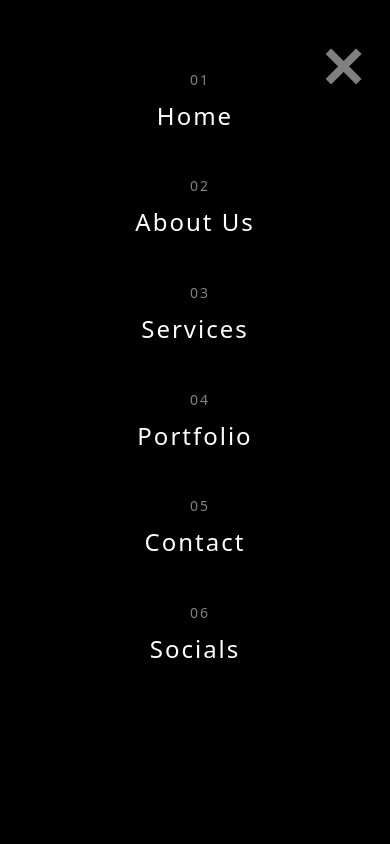
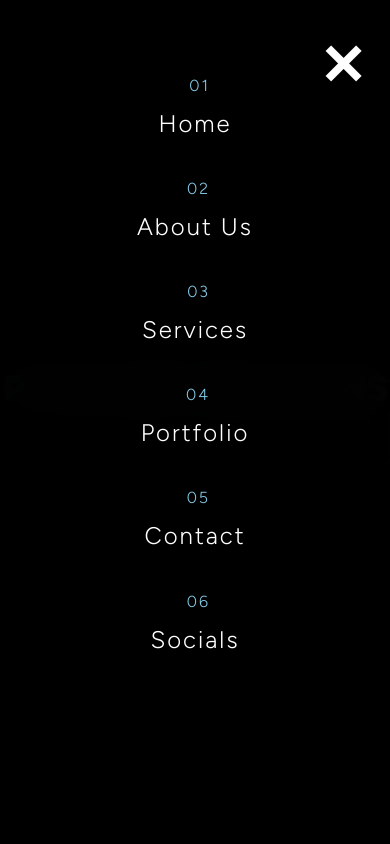
Before and after one commit to KristianPejic/PrestigioSolutions, an Angular app: page / in a window 390 px wide. Both pictures are taken after a click on the button "Toggle navigation menu". Shown: the top 844 px of the page. Built offline with nearby package versions, Linux system fonts and the light colour scheme.

Commit message:
style/font: Adding a new colour palette and defining global styles, as well as adding a new font. New Navbar with just the hamburger menu

```diff
--- a/src/app/components/hero/hero.css
+++ b/src/app/components/hero/hero.css
@@ -1,6 +1,6 @@
 /* Content layer under curtain */
 .z-15 {
-  z-index: 10; /* Changed from 15 to 150 to be above tiles */
+  z-index: 10;
 }
 
 /* Make sure text has pointer-events: none */
@@ -14,7 +14,7 @@
   pointer-events: none;
 }
 
-/* Text starts animating when first wave covers (but hidden behind white tiles) */
+/* Text starts animating when first wave covers (but hidden behind tiles) */
 .show-scrolling-text .scrolling-text-wrapper {
   opacity: 1;
 }
@@ -69,14 +69,12 @@
 }
 
 /* Hero Content Overlay Styles */
-/* Initially hidden - no animations */
 .hero-content-hidden .hero-content-wrapper,
 .hero-content-hidden {
   opacity: 0;
   visibility: hidden;
 }
 
-/* Visible when second wave reveals content */
 .hero-content-visible .hero-content-wrapper,
 .hero-content-visible {
   opacity: 1;
@@ -85,14 +83,19 @@
 
 /* Hero title styling */
 .hero-title {
+  color: var(--text-light);
   text-shadow: 0 0 30px rgba(255, 255, 255, 0.3);
   filter: drop-shadow(0 4px 8px rgba(0, 0, 0, 0.3));
 }
 
+.hero-title .text-primary {
+  color: var(--primary-text-color);
+}
+
 .hero-subtitle {
+  color: var(--text-light);
   text-shadow: 0 2px 4px rgba(0, 0, 0, 0.5);
 }
-
 
 /* Responsive adjustments for scrolling text */
 @media (max-width: 1200px) {
@@ -117,8 +120,6 @@
   .hero-subtitle {
     font-size: 1rem !important;
   }
-
-
 }
 
 @media (max-width: 480px) {
@@ -135,8 +136,6 @@
   .hero-subtitle {
     font-size: 0.875rem !important;
   }
-
-
 }
 
 /* Performance optimization */
@@ -157,8 +156,7 @@
     animation: none;
   }
 
-  .hero-content-wrapper
-  {
+  .hero-content-wrapper {
     transition: opacity 0.2s ease;
     transform: none;
   }
--- a/src/app/components/hero/hero.html
+++ b/src/app/components/hero/hero.html
@@ -22,7 +22,6 @@
     </div>
 
     <!-- HERO CONTENT OVERLAY (Below tile animation) -->
-    <!-- Show during animation (after first wave) instead of waiting for completion -->
     <div class="absolute inset-0 flex flex-col items-center justify-center pointer-events-none z-10"
          [ngClass]="{
            'hero-content-hidden': !showHeroContent,
@@ -31,42 +30,40 @@
 
       <div class="hero-content-wrapper mb-8 flex justify-center">
         <div class="inline-block text-center sm:text-left">
-          <p class="text-gray-200 font-semibold tracking-wide
+          <p class="font-semibold tracking-wide
               text-sm sm:text-base md:text-lg lg:text-xl mb-2
-              text-center sm:text-left">
+              text-center sm:text-left text-white">
             Software nach Maß
           </p>
-          <h1 class="inline-block text-white font-black leading-tight tracking-tight
-               text-4xl sm:text-6xl lg:text-7xl xl:text-8xl text-center">
-            <span class="text-green-400">P</span>RESTIGIO
-            <span class="text-green-400">S</span>OLUTIONS
+          <h1 class="inline-block font-black leading-tight tracking-tight
+               text-4xl sm:text-6xl lg:text-7xl xl:text-8xl text-center text-white">
+            <span class="text-primary">P</span>RESTIGIO
+            <span class="text-primary">S</span>OLUTIONS
           </h1>
         </div>
       </div>
 
-
-
       <!-- Hero Button -->
       <div class="relative z-[200] group cursor-pointer" (click)="onDiscoverClick()">
         <div
-          class="relative z-10 px-8 py-4 border-2 border-[#4ade80] bg-transparent text-white font-bold text-lg rounded-lg
+          class="relative z-10 px-8 py-4 border-2 bg-transparent font-bold text-lg rounded-lg
            transform transition-all duration-300 group-hover:translate-y-1 group-hover:translate-x-1
            shadow-[6px_6px_10px_rgba(0,0,0,0.6),-6px_-6px_10px_rgba(255,255,255,0.1)]
            group-hover:shadow-[8px_8px_15px_rgba(0,0,0,0.8),-8px_-8px_15px_rgba(255,255,255,0.15)]
-           block text-center pointer-events-auto">
+           block text-center pointer-events-auto border-[var(--primary-color)] text-white">
           Jetzt Entdecken
         </div>
 
         <!-- Dashed border -->
         <div
-          class="absolute inset-0 border-2 border-dashed border-[#4ade80] rounded-lg opacity-50 group-hover:opacity-100 transition-opacity duration-300 pointer-events-none">
+          class="absolute inset-0 border-2 border-dashed rounded-lg opacity-50 group-hover:opacity-100 transition-opacity duration-300 pointer-events-none border-[var(--primary-color)]">
         </div>
 
         <!-- Ping bubbles -->
-        <div class="absolute -top-2 -right-2 w-4 h-4 bg-[#4ade80] rounded-full animate-ping shadow-lg pointer-events-none"></div>
-        <div class="absolute -bottom-2 -left-2 w-4 h-4 bg-[#4ade80] rounded-full animate-ping shadow-lg pointer-events-none"></div>
-        <div class="absolute top-1/3 left-3 w-3 h-3 bg-[#4ade80] rounded-full animate-ping opacity-70 pointer-events-none"></div>
-        <div class="absolute top-2/3 right-3 w-3 h-3 bg-[#4ade80] rounded-full animate-ping opacity-70 pointer-events-none"></div>
+        <div class="absolute -top-2 -right-2 w-4 h-4 rounded-full animate-ping shadow-lg pointer-events-none bg-[var(--primary-color)]"></div>
+        <div class="absolute -bottom-2 -left-2 w-4 h-4 rounded-full animate-ping shadow-lg pointer-events-none bg-[var(--primary-color)]"></div>
+        <div class="absolute top-1/3 left-3 w-3 h-3 rounded-full animate-ping opacity-70 pointer-events-none bg-[var(--primary-color)]"></div>
+        <div class="absolute top-2/3 right-3 w-3 h-3 rounded-full animate-ping opacity-70 pointer-events-none bg-[var(--primary-color)]"></div>
       </div>
 
     </div>
--- a/src/app/components/navbar/navbar.css
+++ b/src/app/components/navbar/navbar.css
@@ -1,139 +1,14 @@
-/* ================= Diagonal Mask Animation ================= */
-.mask-animation-container {
-  position: fixed;
-  top: 0;
-  left: 0;
-  right: 0;
-  bottom: 0;
-  width: 100vw;
-  height: 100vh;
-  z-index: 9999999; /* Above everything */
-  overflow: hidden;
-  margin: 0;
-  padding: 0;
-  pointer-events: none;
-}
-
-.diagonal-mask {
-  position: absolute;
-  width: 300%; /* Much larger to ensure coverage */
-  height: 300%; /* Much larger to ensure coverage */
-  top: -100%; /* Start from way outside the viewport */
-  left: -100%; /* Start from way outside the viewport */
-  transform-origin: center center;
-  will-change: transform;
-  backface-visibility: hidden;
-  -webkit-backface-visibility: hidden;
-  transform-style: preserve-3d;
-}
-
-/* Direction Classes - Completely redesigned for full coverage */
-.diagonal-mask.tr-bl {
-  transform: translateX(150%) translateY(-150%) scale(0) rotate(45deg) translateZ(0);
-}
-.diagonal-mask.tr-bl.mask-covering {
-  transform: translateX(0%) translateY(0%) scale(2) rotate(45deg) translateZ(0);
-}
-.diagonal-mask.tr-bl.mask-uncovering {
-  transform: translateX(-150%) translateY(150%) scale(0) rotate(45deg) translateZ(0);
-}
-
-.diagonal-mask.tl-br {
-  transform: translateX(-150%) translateY(-150%) scale(0) rotate(-45deg) translateZ(0);
-}
-.diagonal-mask.tl-br.mask-covering {
-  transform: translateX(0%) translateY(0%) scale(2) rotate(-45deg) translateZ(0);
-}
-.diagonal-mask.tl-br.mask-uncovering {
-  transform: translateX(150%) translateY(150%) scale(0) rotate(-45deg) translateZ(0);
-}
-
-.diagonal-mask.bl-tr {
-  transform: translateX(-150%) translateY(150%) scale(0) rotate(45deg) translateZ(0);
-}
-.diagonal-mask.bl-tr.mask-covering {
-  transform: translateX(0%) translateY(0%) scale(2) rotate(45deg) translateZ(0);
-}
-.diagonal-mask.bl-tr.mask-uncovering {
-  transform: translateX(150%) translateY(-150%) scale(0) rotate(45deg) translateZ(0);
-}
-
-.diagonal-mask.br-tl {
-  transform: translateX(150%) translateY(150%) scale(0) rotate(-45deg) translateZ(0);
-}
-.diagonal-mask.br-tl.mask-covering {
-  transform: translateX(0%) translateY(0%) scale(2) rotate(-45deg) translateZ(0);
-}
-.diagonal-mask.br-tl.mask-uncovering {
-  transform: translateX(-150%) translateY(-150%) scale(0) rotate(-45deg) translateZ(0);
-}
-
-/* Easing Types */
-.diagonal-mask.smooth {
-  transition-timing-function: cubic-bezier(0.23, 1, 0.32, 1);
-}
-.diagonal-mask.bouncy {
-  transition-timing-function: cubic-bezier(0.68, -0.55, 0.265, 1.55);
-}
-.diagonal-mask.sharp {
-  transition-timing-function: cubic-bezier(0.25, 0.46, 0.45, 0.94);
-}
-.diagonal-mask.elastic {
-  transition-timing-function: cubic-bezier(0.175, 0.885, 0.32, 1.275);
-}
-
-/* Loading Indicator */
-.loading-indicator {
-  position: absolute;
-  top: 50%;
-  left: 50%;
-  transform: translate(-50%, -50%);
-  display: flex;
-  flex-direction: column;
-  align-items: center;
-  gap: 20px;
-  z-index: 99999999;
-  pointer-events: none;
-}
-
-.spinner {
-  width: 40px;
-  height: 40px;
-  border: 3px solid rgba(0, 0, 0, 0.1);
-  border-left: 3px solid #10b981;
-  border-radius: 50%;
-  animation: spin 1s linear infinite;
-}
-
-.loading-text {
-  font-size: 1.1rem;
-  font-weight: 500;
-  color: #374151;
-  margin: 0;
-  opacity: 0.9;
-  text-align: center;
-}
-
-@keyframes spin {
-  0% { transform: rotate(0deg); }
-  100% { transform: rotate(360deg); }
-}
-
 /* ================= Navbar Wrapper ================= */
 .navbar-wrapper {
   position: fixed;
   top: 0;
-  left: 0;
   right: 0;
   z-index: 999998;
-  background: rgba(0, 0, 0, 0.1);
-  backdrop-filter: blur(10px);
-  -webkit-backdrop-filter: blur(10px);
-  border-bottom: 1px solid rgba(255, 255, 255, 0.1);
-  padding: 1rem 0;
+  background: transparent; /* no background */
+  padding: 1rem 2rem;
   opacity: 0;
   visibility: hidden;
-  transition: all 0.5s ease;
+  transition: opacity 0.5s ease;
 }
 
 .navbar-wrapper.visible {
@@ -142,78 +17,50 @@
 }
 
 .navbar-content {
-  max-width: 1200px;
-  margin: 0 auto;
   display: flex;
-  justify-content: space-between;
+  justify-content: flex-end; /* push hamburger to right */
   align-items: center;
-  padding: 0 2rem;
-}
-
-.logo a {
-  text-decoration: none;
-  color: white;
-  transition: color 0.3s ease;
-}
-
-.logo a:hover {
-  color: #10b981;
-}
-
-.logo-text {
-  font-size: 1.5rem;
-  font-weight: 900;
-  color: inherit;
-  letter-spacing: -0.02em;
 }
 
 /* ================= Hamburger Button ================= */
 .hamburger-btn {
-  width: 40px;
-  height: 40px;
+  width: 60px;
+  height: 60px;
   background: none;
   border: none;
   cursor: pointer;
   position: relative;
   z-index: 9999998;
-  padding: 8px;
+  padding: 12px;
   display: flex;
   flex-direction: column;
   justify-content: center;
   align-items: center;
-  gap: 4px;
+  gap: 6px;
   transition: transform 0.3s ease;
+  outline: none; /* remove focus outline */
 }
 
-.hamburger-btn:disabled {
-  cursor: not-allowed;
-  opacity: 0.7;
-}
-
-.hamburger-btn.animating {
-  pointer-events: none;
-}
-
-.hamburger-btn:hover:not(:disabled) {
-  transform: scale(1.1);
+.hamburger-btn:focus {
+  outline: none; /* remove focus outline */
 }
 
 .line {
   display: block;
-  width: 24px;
-  height: 2px;
+  width: 36px;
+  height: 4px;
   background: white;
   transition: all 0.3s ease;
   transform-origin: center;
 }
 
 .hamburger-btn:hover:not(:disabled) .line {
-  background: #10b981;
+  background: var(--primary-color);
 }
 
 /* Hamburger Animation States */
 .hamburger-btn.active .line1 {
-  transform: rotate(45deg) translate(5px, 5px);
+  transform: rotate(45deg) translate(6px, 6px);
 }
 
 .hamburger-btn.active .line2 {
@@ -221,7 +68,7 @@
 }
 
 .hamburger-btn.active .line3 {
-  transform: rotate(-45deg) translate(7px, -6px);
+  transform: rotate(-45deg) translate(8px, -7px);
 }
 
 /* ================= Fullscreen Menu ================= */
@@ -237,17 +84,11 @@
   z-index: 999999;
   opacity: 0;
   visibility: hidden;
-  /* Removed the transform animations - menu will appear instantly */
 }
 
 .fullscreen-menu.active {
   opacity: 1;
   visibility: visible;
-  /* No transform needed - just show/hide */
-}
-
-.fullscreen-menu.animating {
-  pointer-events: none;
 }
 
 .menu-inner {
@@ -265,129 +106,120 @@
   right: 2rem;
   font-size: 4rem;
   font-weight: 900;
-  color: white;
   background: none;
   border: none;
   cursor: pointer;
   z-index: 10000;
   transition: color 0.3s ease, transform 0.4s ease;
+  color: white;
+  outline: none; /* remove focus outline */
+}
+
+.close-btn:focus {
+  outline: none; /* remove focus outline */
 }
 
 .close-btn:hover:not(:disabled) {
-  color: #10b981;
+  color: var(--primary-color);
   transform: scale(1.25) rotate(90deg);
-}
-
-.close-btn:disabled {
-  cursor: not-allowed;
-  opacity: 0.5;
 }
 
 /* ================= Menu Items ================= */
 .menu-nav {
-  margin-top: 0;
+  display: flex;
+  flex-direction: column;
+  gap: 2.5rem;
+  margin-top: 3rem;
 }
 
 .menu-item {
   display: flex;
   align-items: center;
   justify-content: center;
-  gap: 2rem;
-  color: white;
+  gap: 3rem;
   text-decoration: none;
   font-size: 2rem;
   font-weight: 300;
   letter-spacing: 2px;
-  margin: 0.5rem 0;
-  opacity: 1; /* Always visible when menu is active */
-  transform: translateY(0) scale(1); /* No initial transform */
-  transition: color 0.3s ease, background 0.3s ease;
-  padding: 0.8rem;
+  transition: color 0.3s ease, background 0.3s ease, transform 0.3s ease;
+  padding: 1rem 1.5rem;
   border-radius: 8px;
+  outline: none; /* remove focus outline */
 }
 
-/* Remove the delayed animation - items appear instantly */
-.fullscreen-menu.active .menu-item {
-  opacity: 1;
-  transform: translateY(0) scale(1);
+.menu-item:focus {
+  outline: none; /* remove focus outline */
 }
 
-.menu-item:hover:not(.disabled) {
-  color: #10b981;
-  background: rgba(16, 185, 129, 0.1);
-}
-
-.menu-item.disabled {
-  pointer-events: none;
-  opacity: 0.5;
-}
-
-.menu-number {
+.menu-item .menu-number {
   font-size: 1rem;
-  color: rgba(255, 255, 255, 0.5);
+  color: var(--primary-color);
   min-width: 30px;
   text-align: right;
   font-weight: 300;
 }
 
-.menu-text {
+.menu-item .menu-text {
+  color: white;
   transition: transform 0.3s ease;
 }
 
+.menu-item:hover:not(.disabled) {
+  color: var(--primary-color);
+  background: rgba(var(--primary-color-rgb), 0.15);
+}
+
 .menu-item:hover:not(.disabled) .menu-text {
-  transform: translateX(10px);
+  transform: translateX(12px);
 }
 
 /* ================= Responsive ================= */
 @media (max-width: 768px) {
-  .navbar-content {
-    padding: 0 1rem;
+  .hamburger-btn {
+    width: 50px;
+    height: 50px;
+    padding: 10px;
+    gap: 5px;
   }
 
-  .logo-text {
-    font-size: 1.25rem;
+  .line {
+    width: 30px;
+    height: 3px;
+  }
+
+  .menu-nav {
+    gap: 1.5rem;
   }
 
   .menu-item {
-    font-size: 2rem;
-    margin: 1rem 0;
-    gap: 1rem;
-  }
-
-  .hamburger-btn {
-    width: 36px;
-    height: 36px;
-  }
-
-  .line {
-    width: 20px;
-  }
-
-  .menu-inner {
-    padding-top: 3rem;
-  }
-
-  .diagonal-mask {
-    width: 350%; /* Even more coverage for mobile */
-    height: 350%;
-    top: -125%;
-    left: -125%;
-  }
-
-  .loading-text {
-    font-size: 1rem;
+    font-size: 1.75rem;
+    gap: 2rem;
+    padding: 0.8rem 1.2rem;
   }
 }
 
 @media (max-width: 480px) {
+  .hamburger-btn {
+    width: 44px;
+    height: 44px;
+    padding: 8px;
+    gap: 4px;
+  }
+
+  .line {
+    width: 26px;
+    height: 3px;
+  }
+
+  .menu-nav {
+    gap: 1rem;
+  }
+
   .menu-item {
     font-size: 1.5rem;
     flex-direction: column;
     gap: 0.5rem;
-  }
-
-  .menu-number {
-    font-size: 0.875rem;
+    padding: 0.6rem 1rem;
   }
 
   .close-btn {
@@ -395,72 +227,14 @@
     top: 1.5rem;
     right: 1.5rem;
   }
-
-  .menu-inner {
-    padding-top: 2.5rem;
-  }
-
-  .diagonal-mask {
-    width: 400%; /* Maximum coverage for small screens */
-    height: 400%;
-    top: -150%;
-    left: -150%;
-  }
-
-  .spinner {
-    width: 32px;
-    height: 32px;
-    border-width: 2px;
-  }
-
-  .loading-text {
-    font-size: 0.9rem;
-  }
-}
-
-/* ================= Global Reset ================= */
-* {
-  box-sizing: border-box;
-}
-
-.hamburger-btn:focus,
-.menu-item:focus,
-.close-btn:focus {
-  outline: 2px solid #10b981;
-  outline-offset: 2px;
 }
 
 /* ================= Performance Optimizations ================= */
-.diagonal-mask {
-  transform: translateZ(0);
-  -webkit-transform: translateZ(0);
-  -webkit-font-smoothing: antialiased;
-  -moz-osx-font-smoothing: grayscale;
-  contain: layout style paint;
+.fullscreen-menu,
+.hamburger-btn,
+.line,
+.menu-item,
+.close-btn {
+  backface-visibility: hidden;
+  transform-style: preserve-3d;
 }
-
-/* ================= Browser Compatibility ================= */
-@supports not (backdrop-filter: blur(10px)) {
-  .diagonal-mask {
-    background: #000000 !important;
-  }
-}
-
-/* Reduce motion for users who prefer it */
-@media (prefers-reduced-motion: reduce) {
-  .diagonal-mask {
-    transition-duration: 0.3s !important;
-  }
-
-  .spinner {
-    animation-duration: 2s;
-  }
-
-  .fullscreen-menu {
-    transition-duration: 0.3s !important;
-  }
-
-  .menu-item {
-    transition-duration: 0.2s !important;
-  }
-}
--- a/src/app/components/navbar/navbar.html
+++ b/src/app/components/navbar/navbar.html
@@ -1,39 +1,12 @@
-<!-- Diagonal Mask Animation Overlay (shows when menu is toggled) -->
-<ng-container *ngIf="showMask">
-  <div class="mask-animation-container">
-    <div class="diagonal-mask"
-         [class]="getMaskClasses()"
-         [style.background]="maskBackground"
-         [style.transition-duration]="animationDuration + 'ms'">
-    </div>
-
-    <!-- Optional loading indicator -->
-    <div class="loading-indicator" *ngIf="showLoadingIndicator && isCovering && !isUncovering">
-      <div class="spinner"></div>
-      <p class="loading-text">{{ loadingText }}</p>
-    </div>
-  </div>
-</ng-container>
-
 <!-- Navbar Container -->
 <nav class="navbar-wrapper" [class.visible]="showNavbar">
   <div class="navbar-content">
-    <!-- Logo -->
-    <div class="logo">
-      <a href="#" (click)="$event.preventDefault()">
-        <span class="logo-text">PRESTIGIO</span>
-      </a>
-    </div>
-
     <!-- Hamburger Button -->
     <button
       class="hamburger-btn"
-      [class.active]="isMenuOpen"
-      [class.animating]="isAnimating"
       (click)="toggleMenu()"
       type="button"
-      aria-label="Toggle navigation menu"
-      [disabled]="isAnimating">
+      aria-label="Toggle navigation menu">
       <span class="line line1"></span>
       <span class="line line2"></span>
       <span class="line line3"></span>
@@ -42,26 +15,18 @@
 </nav>
 
 <!-- Full Screen Menu -->
-<div class="fullscreen-menu"
-     [class.active]="isMenuOpen"
-     [class.animating]="isAnimating"
-     (click)="closeMenu()">
+<div class="fullscreen-menu" [class.active]="isMenuOpen" (click)="closeMenu()">
   <div class="menu-inner" (click)="$event.stopPropagation()">
 
-    <!-- Close Button -->
-    <button class="close-btn"
-            (click)="closeMenu()"
-            [disabled]="isAnimating"
-            aria-label="Close menu">✕</button>
+    <!-- BIG CLOSE X -->
+    <button class="close-btn" (click)="closeMenu()" aria-label="Close menu">✕</button>
 
-    <!-- Menu Navigation -->
     <nav class="menu-nav">
       <a
         *ngFor="let link of menuLinks; let i = index"
         href="#"
         class="menu-item"
         [style.--delay]="i"
-        [class.disabled]="isAnimating"
         (click)="handleMenuClick(link, $event)">
         <span class="menu-number">{{ (i + 1).toString().padStart(2, '0') }}</span>
         <span class="menu-text">{{ link.name }}</span>
--- a/src/styles.css
+++ b/src/styles.css
@@ -1,6 +1,41 @@
+@import url('https://fonts.googleapis.com/css2?family=Figtree:ital,wght@0,300..900;1,300..900&display=swap');
 /* You can add global styles to this file, and also import other style files */
 @tailwind base;
 @tailwind components;
 @tailwind utilities;
 
-/* Custom styles can go here */
+
+/* Define global color variables */
+:root {
+  --primary-color: #87CEEB; /* Sky Blue */
+  --primary-text-color: #87CEEB;
+  --primary-color-rgb: 135, 206, 235; /* same color as RGB */
+  --secondary-color: #5fa8d3; /* Darker shade for hover */
+  --text-dark: #333333; /* For contrast */
+  --text-light: #ffffff; /* For dark backgrounds */
+}
+
+/* Apply global font and color */
+body {
+  font-family: 'Figtree', sans-serif;
+  color: var(--text-dark); /* Default text color */
+}
+
+/* Global text color class */
+.text-primary {
+  color: var(--primary-text-color) !important;
+}
+
+/* Apply to specific elements globally */
+h1, h2, h3, h4, h5, h6 {
+  color: var(--primary-text-color);
+}
+
+a {
+  color: var(--primary-text-color);
+  text-decoration: none;
+}
+
+a:hover {
+  color: var(--secondary-color);
+}
```
